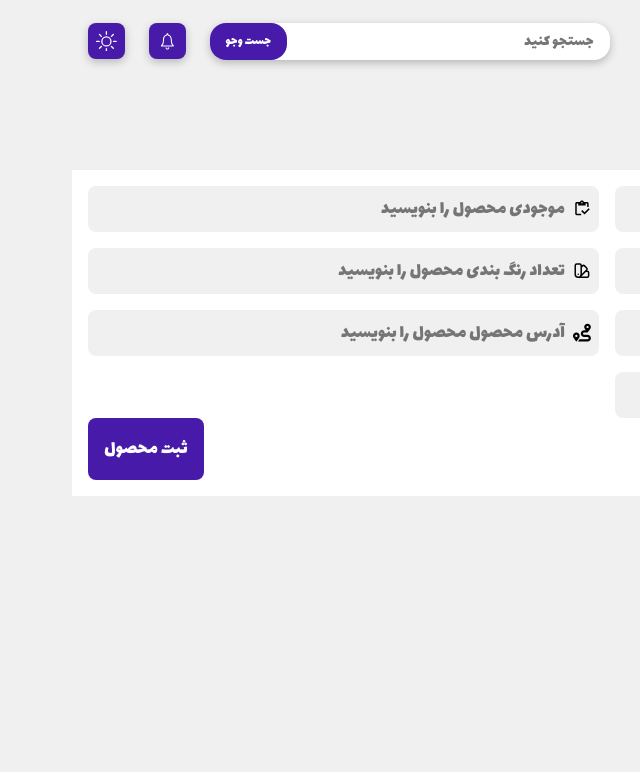
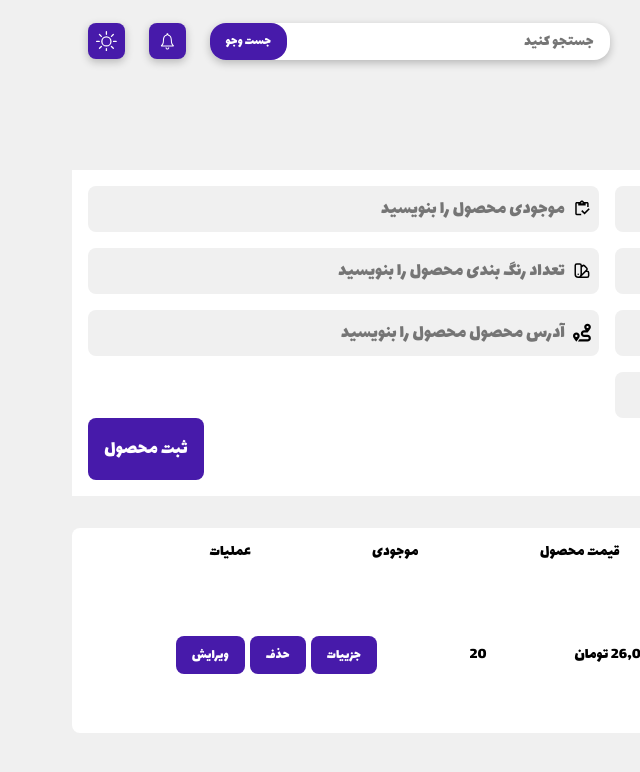
Before and after one commit to amirkhazaeli/cms-project, a React (Create React App) app: page /product in a window 1280 px wide. Shown: the top 772 px of the page, without its empty margins (640-1280 px from the left). Built offline with nearby package versions, Linux system fonts and the light colour scheme.

Commit message:
Create ProductTable Component add to the Product Page

```diff
--- a/src/Components/Product/Product.jsx
+++ b/src/Components/Product/Product.jsx
@@ -1,11 +1,13 @@
 import React from 'react'
 import AddNewProduct from '../AddNewProduct/AddNewProduct'
 import ErrorBox from '../ErrorBox/ErrorBox'
+import ProductTable from '../ProductTable/ProductTable'
 
 export default function Product() {
   return (
     <>
          <AddNewProduct />
+         <ProductTable />
     </>
 
 
--- /dev/null
+++ b/src/Components/ProductTable/ProductTable.css
@@ -0,0 +1,38 @@
+.product-table {
+    margin-top: 2rem;
+    padding: 1rem;
+    background-color: var(--white);
+    border-radius: .5rem;
+}
+table {
+    border-collapse: collapse;
+    width: 100%;
+}
+tr{
+    display: flex;
+    align-items: center;
+    justify-content: space-evenly;
+}
+tr.product-item img{
+   width: 120px;
+}
+tr.product-item{
+    margin-top: 2rem;
+}
+.table-product-btn {
+    background-color: var(--primary-color);
+    border: none;
+    color: white;
+    cursor: pointer;
+    font-size: 14px;
+    margin-right: 5px;
+    padding: 8px 16px;
+    text-align: center;
+    text-decoration: none;
+    display: inline-block;
+    border-radius: .5rem;
+}
+
+.table-product-btn:hover {
+    background-color: rgb(10, 19, 107);
+}
--- /dev/null
+++ b/src/Components/ProductTable/ProductTable.jsx
@@ -0,0 +1,36 @@
+import React from 'react'
+import './ProductTable.css'
+export default function ProductTable() {
+    return (
+        <div className='product-table'>
+            <table>
+                <thead>
+                    <tr>
+                        <th>عکس محصول</th>
+                        <th>نام محصول</th>
+                        <th>قیمت محصول</th>
+                        <th>موجودی</th>
+                        <th>عملیات</th>
+                    </tr>
+                </thead>
+                <tbody>
+                    <tr className='product-item'>
+                        <td>
+                            <img src={require('../../Assets/images/product/product1.jpeg')} alt="" />
+                        </td>
+                        <td>ساعت هوشمند</td>
+                        <td>26,000 تومان</td>
+                        <td>20</td>
+                        <td>
+                            <button className='table-product-btn'>جزییات</button>
+                            <button className='table-product-btn'>حذف</button>
+                            <button className='table-product-btn'>ویرایش</button>
+                        </td>
+                    </tr>
+                </tbody>
+
+            </table>
+        </div>
+
+    )
+}
```
Also changed, not shown: src/Assets/images/product/product1.jpeg (added).
